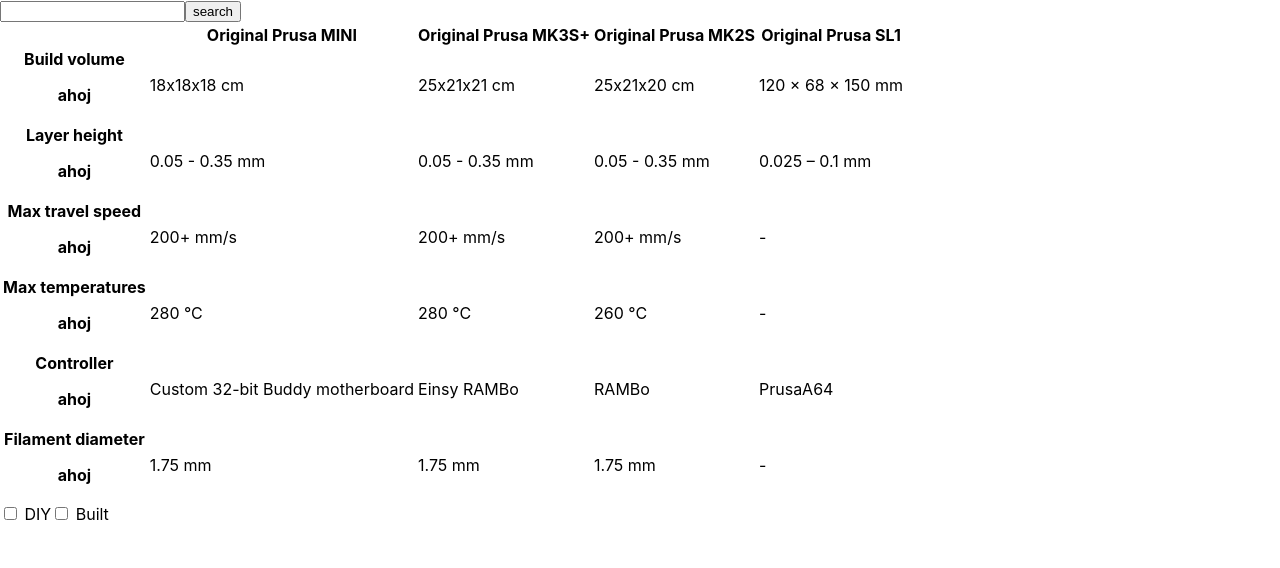
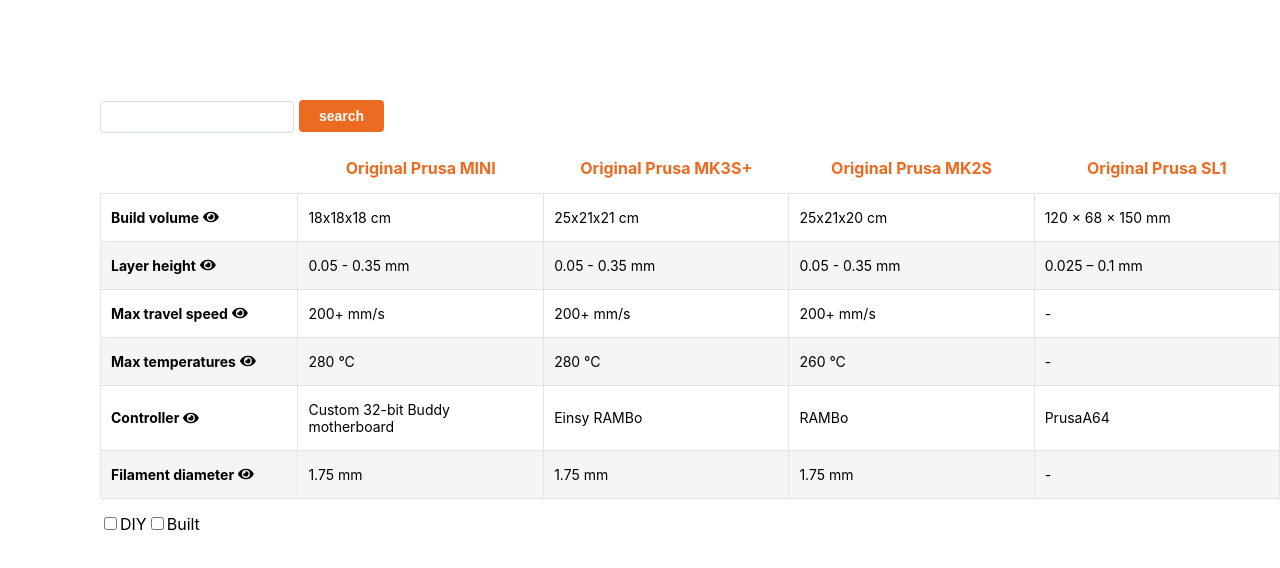
Before and after one commit to filipmihal/Prusa-interview, a Next.js app: page / in a window 1280 px wide. Shown: the top 568 px of the page. Built offline with nearby package versions, Linux system fonts and the light colour scheme.

Commit message:
Final polishing

```diff
--- /dev/null
+++ b/components/PrusaTable.style.ts
@@ -0,0 +1,53 @@
+import styled from 'styled-components'
+
+export const PrinterName = styled.th`
+  color: #ed6b21;
+  font-size: 16px;
+  padding: 15px;
+`
+
+export const Table = styled.table`
+  border-collapse: collapse;
+  font-size: 14px;
+  margin-top: 10px;
+
+  tbody {
+    tr {
+      height: 30px;
+      &:nth-of-type(2n) {
+        background-color: #f5f5f5;
+      }
+    }
+    th,
+    td {
+      padding: 15px 10px;
+      border: 1px solid #dfe5eb;
+    }
+    td {
+      width: 250px;
+    }
+    th {
+      width: 200px;
+      text-align: left;
+    }
+  }
+`
+
+export const ClickableElement = styled.span`
+  cursor: pointer;
+  margin-left: 4px;
+`
+
+export const HiddenParams = styled.div`
+  margin-top: 15px;
+`
+export const ParamBtn = styled.button`
+  cursor: pointer;
+  background: #ed6b21;
+  border-radius: 4px;
+  border: none;
+  color: white;
+  padding: 4px 10px;
+  font-size: 12px;
+  margin-left: 5px;
+`
--- a/components/PrusaTable.tsx
+++ b/components/PrusaTable.tsx
@@ -1,35 +1,37 @@
-import React, { useState } from "react"
-import { IPrinter } from "../pages"
+import { faEye } from '@fortawesome/free-solid-svg-icons'
+import { FontAwesomeIcon } from '@fortawesome/react-fontawesome'
+import React, { useState } from 'react'
+import { IPrinter } from '../pages'
+import { ClickableElement, HiddenParams, ParamBtn, PrinterName, Table } from './PrusaTable.style'
 
-
-const keyValuePairs: {key: string, value: string}[] = [
+const keyValuePairs: { key: string; value: string }[] = [
   {
-    key: "buildVolume",
-    value:  "Build volume"
+    key: 'buildVolume',
+    value: 'Build volume',
   },
   {
-    key: "layerHeight",
-    value: "Layer height"
+    key: 'layerHeight',
+    value: 'Layer height',
   },
   {
-    key: "maxTravelSpeed",
-    value: "Max travel speed"
+    key: 'maxTravelSpeed',
+    value: 'Max travel speed',
   },
   {
-    key: "maxTemperatures",
-    value: "Max temperatures"
+    key: 'maxTemperatures',
+    value: 'Max temperatures',
   },
   {
-    key: "controller",
-    value: "Controller"
+    key: 'controller',
+    value: 'Controller',
   },
   {
-    key: "filamentDiameter",
-    value: "Filament diameter"
+    key: 'filamentDiameter',
+    value: 'Filament diameter',
   },
 ]
 
-function PrusaTable({printers}: {printers: IPrinter[]}) {
+function PrusaTable({ printers }: { printers: IPrinter[] }) {
   const [visibleParams, setVisibleParams] = useState(Array(keyValuePairs.length).fill(true))
 
   const createToggleParams = (index: number) => () => {
@@ -38,34 +40,47 @@ function PrusaTable({printers}: {printers: IPrinter[]}) {
     setVisibleParams(newArray)
   }
 
+  const isAnythingHidden = visibleParams.includes(false)
+
   return (
     <div>
-        <table>
+      <Table>
         <thead>
-            <tr>
+          <tr>
             <th></th>
-            {printers.map(printer => (
-                <th key={printer.id}>{printer.title}</th>
+            {printers.map((printer) => (
+              <PrinterName key={printer.id}>{printer.title}</PrinterName>
             ))}
-            </tr>
+          </tr>
         </thead>
         <tbody>
-            {keyValuePairs.map((pair, index) => (
-            visibleParams[index] && (
+          {keyValuePairs.map(
+            (pair, index) =>
+              visibleParams[index] && (
                 <tr key={pair.key}>
-                <th>{pair.value} <p onClick={createToggleParams(index)}>ahoj</p></th>
-                {printers.map(printer => (
-                <td key={printer.id}>{printer[pair.key]}</td>
-                ))}
+                  <th>
+                    {pair.value}
+                    <ClickableElement>
+                      <FontAwesomeIcon onClick={createToggleParams(index)} icon={faEye} />
+                    </ClickableElement>
+                  </th>
+                  {printers.map((printer) => (
+                    <td key={printer.id}>{printer[pair.key]}</td>
+                  ))}
                 </tr>
-            )
-            ))}
+              ),
+          )}
         </tbody>
-        </table>
-        {keyValuePairs.map((pair, index) => (
-        !visibleParams[index] &&
-        <div onClick={createToggleParams(index)}>{pair.value}</div>
-        ))}
+      </Table>
+      {isAnythingHidden && (
+        <HiddenParams>
+          <span>Hidden parameters:</span>
+          {keyValuePairs.map(
+            (pair, index) =>
+              !visibleParams[index] && <ParamBtn onClick={createToggleParams(index)}>{pair.value}</ParamBtn>,
+          )}
+        </HiddenParams>
+      )}
     </div>
   )
 }
--- a/pages/_app.tsx
+++ b/pages/_app.tsx
@@ -1,7 +1,32 @@
-import '../styles/globals.css'
+import { Fragment } from 'react'
+import { createGlobalStyle } from 'styled-components'
+
+const GlobalStyles = createGlobalStyle`
+html,
+body {
+  padding: 0;
+  margin: 0;
+  font-family: -apple-system, BlinkMacSystemFont, Segoe UI, Roboto, Oxygen,
+    Ubuntu, Cantarell, Fira Sans, Droid Sans, Helvetica Neue, sans-serif;
+}
+
+a {
+  color: inherit;
+  text-decoration: none;
+}
+
+* {
+  box-sizing: border-box;
+}
+`
 
 function MyApp({ Component, pageProps }) {
-  return <Component {...pageProps} />
+  return (
+    <Fragment>
+      <GlobalStyles />
+      <Component {...pageProps} />
+    </Fragment>
+  )
 }
 
 export default MyApp
--- a/pages/api/list.ts
+++ b/pages/api/list.ts
@@ -1,62 +1,61 @@
 const PRINTERS = [
   {
-    "id": 1,
-    "title": "Original Prusa MINI",
-    "buildVolume": "18x18x18 cm",
-    "layerHeight": "0.05 - 0.35 mm",
-    "maxTravelSpeed": "200+ mm/s",
-    "maxTemperatures": "280 °C",
-    "controller": "Custom 32-bit Buddy motherboard",
-    "filamentDiameter": "1.75 mm",
-    "diyKit": false,
-    "builtPrinter": true
+    id: 1,
+    title: 'Original Prusa MINI',
+    buildVolume: '18x18x18 cm',
+    layerHeight: '0.05 - 0.35 mm',
+    maxTravelSpeed: '200+ mm/s',
+    maxTemperatures: '280 °C',
+    controller: 'Custom 32-bit Buddy motherboard',
+    filamentDiameter: '1.75 mm',
+    diyKit: false,
+    builtPrinter: true,
   },
   {
-    "id": 2,
-    "title": "Original Prusa MK3S+",
-    "buildVolume": "25x21x21 cm",
-    "layerHeight": "0.05 - 0.35 mm",
-    "maxTravelSpeed": "200+ mm/s",
-    "maxTemperatures": "280 °C",
-    "controller": "Einsy RAMBo",
-    "filamentDiameter": "1.75 mm",
-    "diyKit": true,
-    "builtPrinter": true
+    id: 2,
+    title: 'Original Prusa MK3S+',
+    buildVolume: '25x21x21 cm',
+    layerHeight: '0.05 - 0.35 mm',
+    maxTravelSpeed: '200+ mm/s',
+    maxTemperatures: '280 °C',
+    controller: 'Einsy RAMBo',
+    filamentDiameter: '1.75 mm',
+    diyKit: true,
+    builtPrinter: true,
   },
   {
-    "id": 3,
-    "title": "Original Prusa MK2S",
-    "buildVolume": "25x21x20 cm",
-    "layerHeight": "0.05 - 0.35 mm",
-    "maxTravelSpeed": "200+ mm/s",
-    "maxTemperatures": "260 °C",
-    "controller": "RAMBo",
-    "filamentDiameter": "1.75 mm",
-    "diyKit": true,
-    "builtPrinter": false
+    id: 3,
+    title: 'Original Prusa MK2S',
+    buildVolume: '25x21x20 cm',
+    layerHeight: '0.05 - 0.35 mm',
+    maxTravelSpeed: '200+ mm/s',
+    maxTemperatures: '260 °C',
+    controller: 'RAMBo',
+    filamentDiameter: '1.75 mm',
+    diyKit: true,
+    builtPrinter: false,
   },
   {
-    "id": 4,
-    "title": "Original Prusa SL1",
-    "buildVolume": "120 × 68 × 150 mm",
-    "layerHeight": "0.025 – 0.1 mm",
-    "maxTravelSpeed": "-",
-    "maxTemperatures": "-",
-    "controller": "PrusaA64",
-    "filamentDiameter": "-",
-    "diyKit": false,
-    "builtPrinter": true
-  }
+    id: 4,
+    title: 'Original Prusa SL1',
+    buildVolume: '120 × 68 × 150 mm',
+    layerHeight: '0.025 – 0.1 mm',
+    maxTravelSpeed: '-',
+    maxTemperatures: '-',
+    controller: 'PrusaA64',
+    filamentDiameter: '-',
+    diyKit: false,
+    builtPrinter: true,
+  },
 ]
 
 function findPrintersByName(expression: string) {
-  return PRINTERS.filter(printer => printer.title.toUpperCase().includes(expression.toUpperCase()))
+  return PRINTERS.filter((printer) => printer.title.toUpperCase().includes(expression.toUpperCase()))
 }
 
 export default (req, res) => {
-
   const responseData = {
-    data: PRINTERS
+    data: PRINTERS,
   }
 
   if (req.query.hasOwnProperty('search')) {
--- /dev/null
+++ b/pages/index.style.ts
@@ -0,0 +1,36 @@
+import styled from 'styled-components'
+
+export const Layout = styled.div`
+  margin-top: 100px;
+  margin-left: 100px;
+`
+
+export const InputText = styled.input`
+  line-height: 16px;
+  font-size: 13px;
+  border-radius: 4px;
+  padding: 4px 8px;
+  height: 32px;
+  border: 1px solid rgb(214, 222, 230);
+  &:focus {
+    outline: none;
+    border-color: rgb(171, 187, 202);
+  }
+`
+
+export const InputBtn = styled.input`
+  font-size: 14px;
+  border-radius: 4px;
+  background: #ed6b21;
+  color: white;
+  height: 32px;
+  margin: 0px 5px;
+  border: none;
+  padding: 0px 20px;
+  cursor: pointer;
+  font-weight: 900;
+`
+
+export const CheckDiv = styled.div`
+  margin-top: 15px;
+`
--- a/pages/index.tsx
+++ b/pages/index.tsx
@@ -1,64 +1,64 @@
-import React, { useRef, useState } from "react"
-import PrusaTable from "../components/PrusaTable"
+import React, { useRef, useState } from 'react'
+import PrusaTable from '../components/PrusaTable'
+import { CheckDiv, InputBtn, InputText, Layout } from './index.style'
 
 export interface IPrinter {
-  id: number,
-  title: string,
-  buildVolume: string,
-  layerHeight: string,
-  maxTravelSpeed: string,
-  maxTemperatures: string,
-  controller: string,
-  filamentDiameter: string,
-  diyKit: boolean,
-  builtPrinter: boolean,
+  id: number
+  title: string
+  buildVolume: string
+  layerHeight: string
+  maxTravelSpeed: string
+  maxTemperatures: string
+  controller: string
+  filamentDiameter: string
+  diyKit: boolean
+  builtPrinter: boolean
 }
 
-
-function Table({data}: {data: IPrinter[]}) {
+function Home({ data }: { data: IPrinter[] }) {
   const [printers, setPrinters] = useState(data)
   const searchInput = useRef(null)
   const [requiredDiy, setRequiredDiy] = useState(false)
   const [requiredBuilt, setRequiredBuilt] = useState(false)
 
-
   const fetchSearchedPrinters = async (e: React.FormEvent) => {
     e.preventDefault()
     console.log(searchInput.current.value)
     const res = await fetch(`http://localhost:8000/api/list?search=${searchInput.current.value}`)
-    const {data} = await res.json()
+    const { data } = await res.json()
     setPrinters(data)
   }
 
   const getFilteredPrinters = () => {
     return printers
-      .filter(printer => !requiredDiy || printer['diyKit'])
-      .filter(printer => !requiredBuilt || printer['builtPrinter'])
+      .filter((printer) => !requiredDiy || printer['diyKit'])
+      .filter((printer) => !requiredBuilt || printer['builtPrinter'])
   }
 
   const filteredPrinters = getFilteredPrinters()
 
   return (
-   <div>
-     <form onSubmit={fetchSearchedPrinters}>
-      <input type="text" ref={searchInput}/>
-      <input type="submit" value="search"/>
-     </form>
-     <PrusaTable printers={filteredPrinters}/>
-     <div>
-       <input type="checkbox" checked={requiredDiy} onChange={() => setRequiredDiy(!requiredDiy)} /> DIY
-       <input type="checkbox" checked={requiredBuilt} onChange={() => setRequiredBuilt(!requiredBuilt)} /> Built
-     </div>
-   </div>
+    <Layout>
+      <form onSubmit={fetchSearchedPrinters}>
+        <InputText type="text" ref={searchInput} />
+        <InputBtn type="submit" value="search" />
+      </form>
+      <PrusaTable printers={filteredPrinters} />
+      <CheckDiv>
+        <input type="checkbox" checked={requiredDiy} onChange={() => setRequiredDiy(!requiredDiy)} />
+        <span>DIY</span>
+        <input type="checkbox" checked={requiredBuilt} onChange={() => setRequiredBuilt(!requiredBuilt)} />
+        <span>Built</span>
+      </CheckDiv>
+    </Layout>
   )
 }
 
 export async function getServerSideProps() {
-  // TODO: the port should not be hardcoded
   const res = await fetch('http://localhost:8000/api/list')
   const printers = await res.json()
 
   return { props: printers }
 }
 
-export default Table
+export default Home
```
Also changed, not shown: package.json (+6 -1 lines), styles/Home.module.css (deleted, +0 -121 lines), .babelrc (added), .prettierrc.js (added), 1 other file (tests, documents, lock files or other folders).
